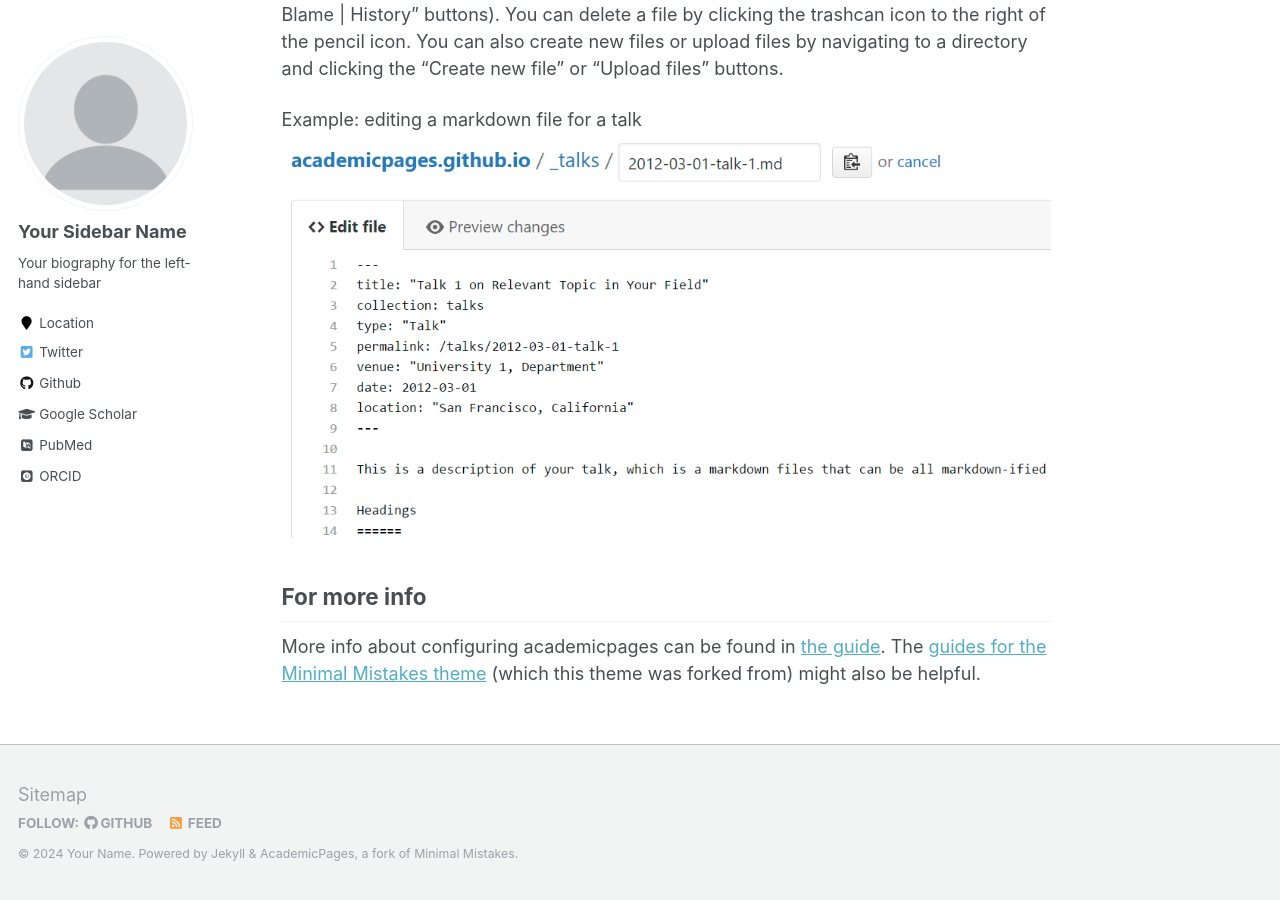
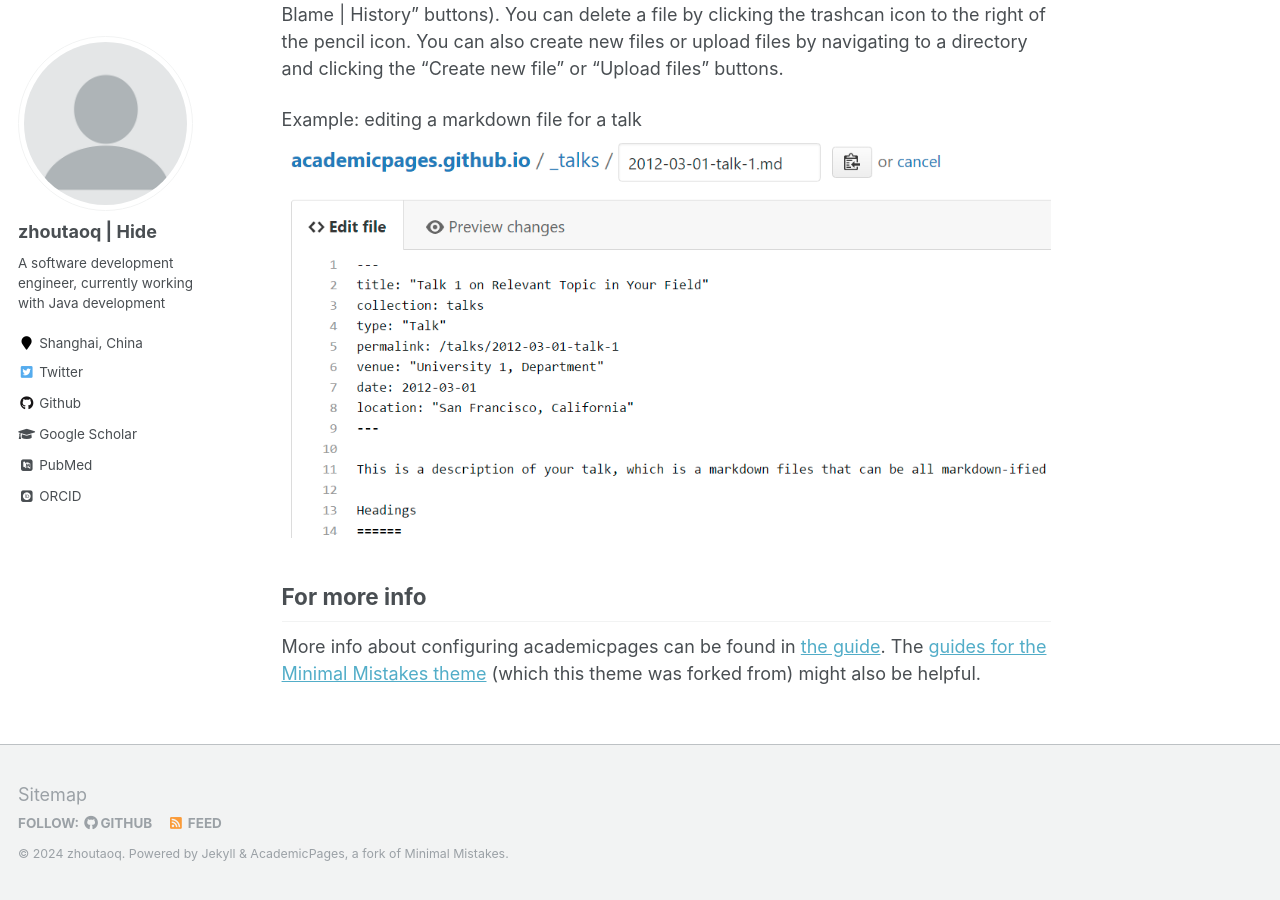
Before and after one commit to zhoutaoq/zhoutaoq.github.io, a Jekyll site: the page built from _pages/about.md, in a window 1280 px wide and 900 px high, scrolled down 2463 px. Built offline with Jekyll 4.4.1, drawn with Linux system fonts in a browser that asks for light colours; some web fonts are replaced; some of the changed text lies outside the part shown.

Commit message:
improved some of the introduction information

```diff
--- a/_config.yml
+++ b/_config.yml
@@ -7,11 +7,11 @@
 
 # Site Settings
 locale                   : "en-US"
-title                    : "Your Name / Site Title"
+title                    : "zhoutaoq / intro"
 title_separator          : "-"
-name                     : &name "Your Name"
+name                     : &name "zhoutaoq"
 description              : &description "personal description"
-url                      : https://academicpages.github.io # the base hostname & protocol for your site e.g. "https://mmistakes.github.io"
+url                      : https://zhoutaoq.github.io # the base hostname & protocol for your site e.g. "https://mmistakes.github.io"
 baseurl                  : "" # the subpath of your site, e.g. "/blog"
 repository               : "academicpages/academicpages.github.io"
 teaser                   :  # filename of teaser fallback teaser image placed in /images/, .e.g. "500x300.png"
@@ -80,13 +80,13 @@ analytics:
 
 # Site Author
 author:
-  name             : "Your Sidebar Name"
+  name             : "zhoutaoq | Hide"
   avatar           : "profile.png"
-  bio              : "Your biography for the left-hand sidebar"
-  location         : "Location"
+  bio              : "A software development engineer, currently working with Java development"
+  location         : "Shanghai, China"
   employer         :
   pubmed           : "https://www.ncbi.nlm.nih.gov/pubmed/?term=john+snow"
-  googlescholar    : "http://yourfullgooglescholarurl.com"
+  googlescholar    : "http://zhoutaoq.com"
   email            :
   researchgate     :  # example: "https://www.researchgate.net/profile/yourprofile"
   uri              :
@@ -96,20 +96,20 @@ author:
   flickr           :
   facebook         :
   foursquare       :
-  github           : "academicpages"
+  github           : "zhoutaoq"
   google_plus      :
   keybase          :
   instagram        :
   impactstory      : #"https://profiles.impactstory.org/u/xxxx-xxxx-xxxx-xxxx"
   lastfm           :
   linkedin         :
-  orcid            : "http://orcid.org/yourorcidurl"
+  orcid            : "http://orcid.org/zhoutaoq"
   pinterest        :
   soundcloud       :
-  stackoverflow    : # http://stackoverflow.com/users/123456/username
+  stackoverflow    : # http://stackoverflow.com/users/123456/zhoutaoq
   steam            :
   tumblr           :
-  twitter          : "replacethistwitterhandle"
+  twitter          : "zhoutaoq"
   vine             :
   weibo            :
   xing             :
```
